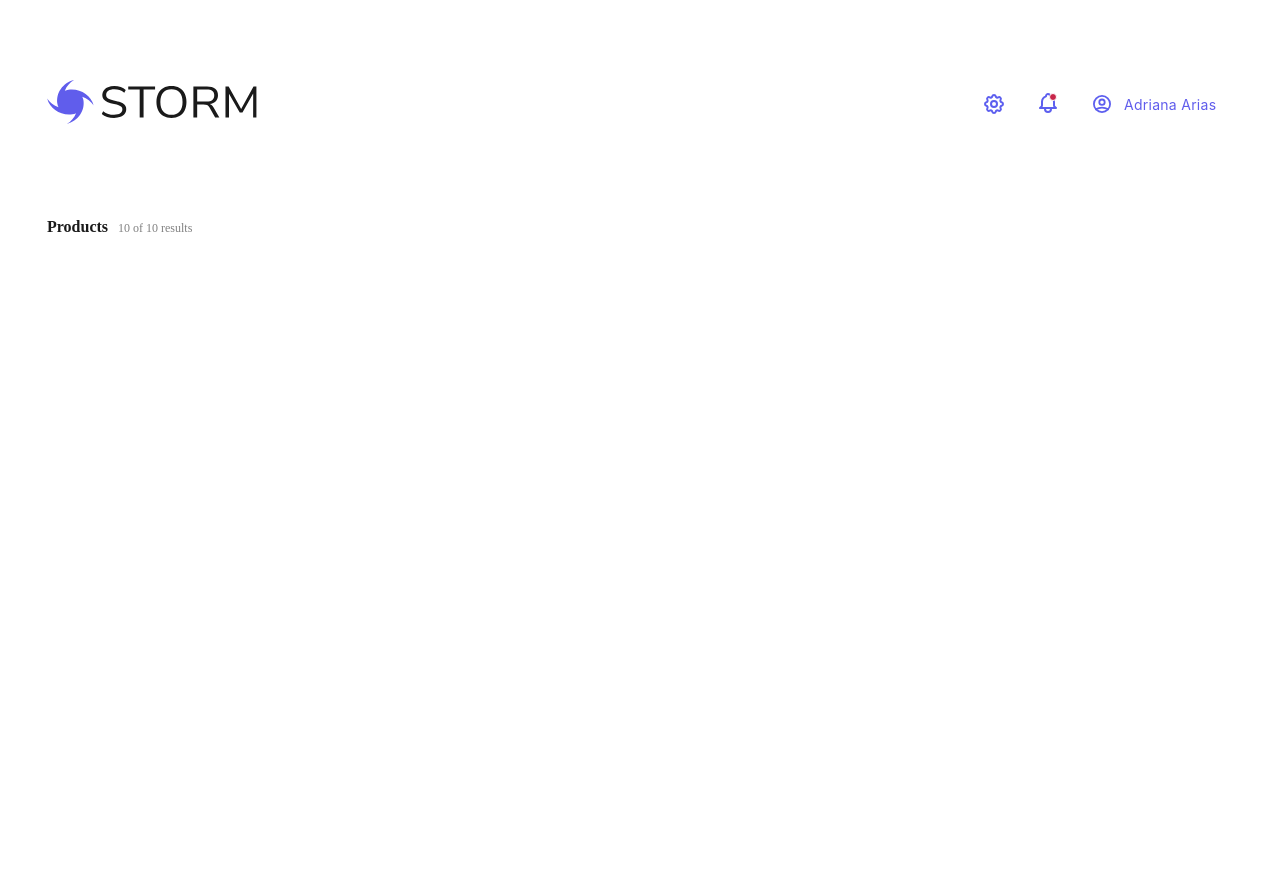
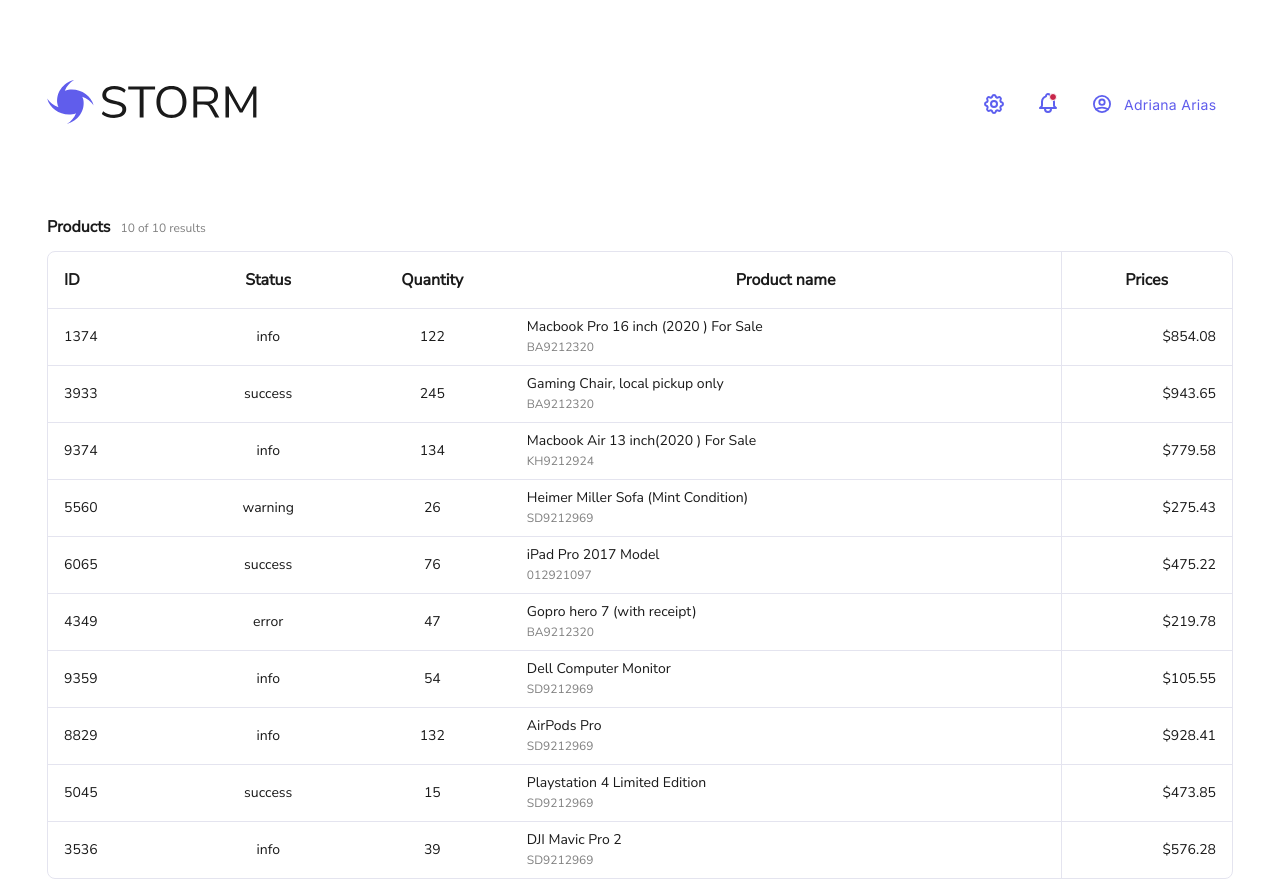
Before and after one commit to CreativeBrandon/storm, a Vue app: page / in a window 1280 px wide. Before the commit the page ends 800 px from the top, so only its background shows below. Built offline with nearby package versions, Linux system fonts and the light colour scheme.

Commit message:
(feat): new Table component & fonts

```diff
--- a/package.json
+++ b/package.json
@@ -9,6 +9,8 @@
     "preview": "vite preview"
   },
   "dependencies": {
+    "@fontsource/inter": "^5.0.7",
+    "@fontsource/nunito-sans": "^5.0.7",
     "vue": "^3.3.4"
   },
   "devDependencies": {
--- a/public/data.json
+++ b/public/data.json
@@ -4,69 +4,79 @@
     "serial": "BA9212320",
     "id": 1374,
     "quantity": 122,
-    "total": 854.08
+    "total": 854.08,
+    "status": "info"
   },
   {
     "product": "Gaming Chair, local pickup only",
     "serial": "BA9212320",
     "id": 3933,
     "quantity": 245,
-    "total": 943.65
+    "total": 943.65,
+    "status": "success"
   },
   {
     "product": "Macbook Air 13 inch(2020 ) For Sale",
     "serial": "KH9212924",
     "id": 9374,
     "quantity": 134,
-    "total": 779.58
+    "total": 779.58,
+    "status": "info"
   },
   {
     "product": "Heimer Miller Sofa (Mint Condition)",
     "serial": "SD9212969",
     "id": 5560,
     "quantity": 26,
-    "total": 275.43
+    "total": 275.43,
+    "status": "warning"
   },
   {
     "product": "iPad Pro 2017 Model",
     "serial": "012921097",
     "id": 6065,
     "quantity": 76,
-    "total": 475.22
+    "total": 475.22,
+    "status": "success"
   },
   {
     "product": "Gopro hero 7 (with receipt)",
     "serial": "BA9212320",
     "id": 4349,
     "quantity": 47,
-    "total": 219.78
+    "total": 219.78,
+    "status": "error"
   },
   {
     "product": "Dell Computer Monitor",
     "serial": "SD9212969",
     "id": 9359,
     "quantity": 54,
-    "total": 105.55
+    "total": 105.55,
+    "status": "info"
   },
   {
     "product": "AirPods Pro",
     "serial": "SD9212969",
     "id": 8829,
     "quantity": 132,
-    "total": 928.41
+    "total": 928.41,
+    "status": "info"
   },
   {
     "product": "Playstation 4 Limited Edition",
     "serial": "SD9212969",
     "id": 5045,
     "quantity": 15,
-    "total": 473.85
+    "total": 473.85,
+    "status": "success"
   },
   {
     "product": "DJI Mavic Pro 2",
     "serial": "SD9212969",
     "id": 3536,
     "quantity": 39,
-    "total": 576.28
+    "total": 576.28,
+    "status": "info"
   }
 ]
--- /dev/null
+++ b/src/components/icons/iconDown.vue
@@ -0,0 +1,6 @@
+<template>
+  <svg width="12" height="8" viewBox="0 0 12 8" fill="none" xmlns="http://www.w3.org/2000/svg">
+    <title>Icon Down</title>
+    <path d="M1 1.5L6 6.5L11 1.5" stroke="#1A1A1A" stroke-width="1.8" stroke-linecap="round" stroke-linejoin="round" />
+  </svg>
+</template>
--- /dev/null
+++ b/src/components/table/table.vue
@@ -0,0 +1,29 @@
+<script setup lang="ts">
+import { Product } from '../../types'
+import TableHead from './tableHead.vue'
+import TableBodyRow from './tableBodyRow.vue'
+
+const { columns, data = [] } = defineProps<{ columns?: string[]; data: Product[] }>()
+</script>
+
+<template>
+  <table class="table">
+    <TableHead :columns="columns" />
+
+    <tbody class="table-body">
+      <template v-for="item in data">
+        <TableBodyRow :item="item" />
+      </template>
+    </tbody>
+  </table>
+</template>
+
+<style scoped>
+.table {
+  border-spacing: 0;
+  border-collapse: separate;
+  border-radius: 8px;
+  border: 1px solid var(--grey-light);
+  width: 100%;
+}
+</style>
--- /dev/null
+++ b/src/components/table/tableBodyRow.vue
@@ -0,0 +1,62 @@
+<script setup lang="ts">
+import { Product } from '../../types'
+const { item } = defineProps<{ item: Product }>()
+</script>
+
+<template>
+  <tr class="table-body-row">
+    <td class="cell-id">{{ item.id }}</td>
+    <td class="cell-id">{{ item.status }}</td>
+    <td class="cell-id">{{ item.quantity }}</td>
+    <td class="cell-id">
+      <div class="font-primary">{{ item.product }}</div>
+      <span class="font-secondary">{{ item.serial }}</span>
+    </td>
+    <td class="cell-id">${{ item.total }}</td>
+  </tr>
+</template>
+
+<style scoped>
+.font-secondary {
+  font-size: 12px;
+}
+
+tr {
+  border-bottom: var(--table-border);
+}
+
+td:nth-child(1) {
+  max-width: 76px;
+}
+
+td:nth-child(2) {
+  text-align: center;
+  max-width: 144px;
+}
+
+td:nth-child(3) {
+  text-align: center;
+  width: 125px;
+}
+
+td:nth-child(5) {
+  border-left: var(--table-border);
+  text-align: right;
+  width: 138.5px;
+}
+
+td {
+  padding: 0 16px;
+  height: 56px;
+  font-family: Nunito Sans;
+  font-size: 14px;
+  font-weight: 400;
+  line-height: 20px;
+  letter-spacing: 0em;
+}
+
+table.table > tbody > tr > th,
+table.table > tbody > tr > td {
+  border-top: var(--table-border);
+}
+</style>
--- /dev/null
+++ b/src/components/table/tableHead.vue
@@ -0,0 +1,53 @@
+<script setup lang="ts">
+const { columns = [] } = defineProps<{ columns?: string[] }>()
+</script>
+
+<template>
+  <thead class="table-head">
+    <tr>
+      <template v-for="column in columns">
+        <th>{{ column }}</th>
+      </template>
+    </tr>
+  </thead>
+</template>
+
+<style scoped>
+.table-head {
+  text-align: left;
+  height: 56px;
+  border: var(--table-border);
+}
+
+th:nth-child(1) {
+  max-width: 43.5px;
+}
+
+th:nth-child(2) {
+  text-align: center;
+}
+
+th:nth-child(3) {
+  text-align: center;
+}
+
+th:nth-child(4) {
+  text-align: center;
+}
+
+th:nth-child(5) {
+  text-align: center;
+  border-left: var(--table-border);
+}
+
+th {
+  padding: 0 16px;
+  text-align: left;
+
+  font-family: Nunito Sans;
+  font-size: 16px;
+  font-weight: 700;
+  line-height: 20px;
+  letter-spacing: 0em;
+}
+</style>
--- a/src/components/tableCount.vue
+++ b/src/components/tableCount.vue
@@ -17,7 +17,6 @@
   line-height: 20px;
   margin-right: 10px;
   letter-spacing: 0em;
-  color: var(--fc-primary);
 }
 .count {
   color: var(--fc-secondary);
--- a/src/main.ts
+++ b/src/main.ts
@@ -1,4 +1,6 @@
 import { createApp } from 'vue'
+import '@fontsource/nunito-sans'
+import '@fontsource/inter'
 import './styles/style.css'
 import App from './App.vue'
 
--- a/src/pages/home.page.vue
+++ b/src/pages/home.page.vue
@@ -2,9 +2,12 @@
 import { onMounted, ref } from 'vue'
 import Header from '../components/Header.vue'
 import TableCount from '../components/tableCount.vue'
+import Table from '../components/table/table.vue'
 import { Product } from '../types'
 
 const data = ref<Product[]>([])
+
+const tableColumns = ['ID', 'Status', 'Quantity', 'Product name', 'Prices']
 
 onMounted(async () => {
   try {
@@ -22,6 +25,7 @@
     <Header />
 
     <TableCount :count="data.length" />
+    <Table :columns="tableColumns" :data="data" />
   </main>
 </template>
 
--- a/src/styles/style.css
+++ b/src/styles/style.css
@@ -9,6 +9,7 @@
   margin: 0;
   max-height: 100vh;
   max-width: 100vw;
+  color: var(--fc-primary);
 }
 
 .container {
@@ -32,3 +33,11 @@
 .round {
   border-radius: 9999px;
 }
+
+.font-primary {
+  color: var(--fc-primary);
+}
+
+.font-secondary {
+  color: var(--fc-secondary);
+}
--- a/src/styles/variables.css
+++ b/src/styles/variables.css
@@ -10,4 +10,8 @@
 
   --fc-primary: #1a1a1a;
   --fc-secondary: #808080;
+
+  --grey-light: #e4e4ef;
+
+  --table-border: 1px solid var(--grey-light);
 }
--- a/src/types/index.ts
+++ b/src/types/index.ts
@@ -4,4 +4,5 @@
   quantity: number
   serial: string
   total: number
+  status: 'info' | 'success' | 'warning' | 'error'
 }
```
Also changed, not shown: 1 other file (tests, documents, lock files or other folders).
